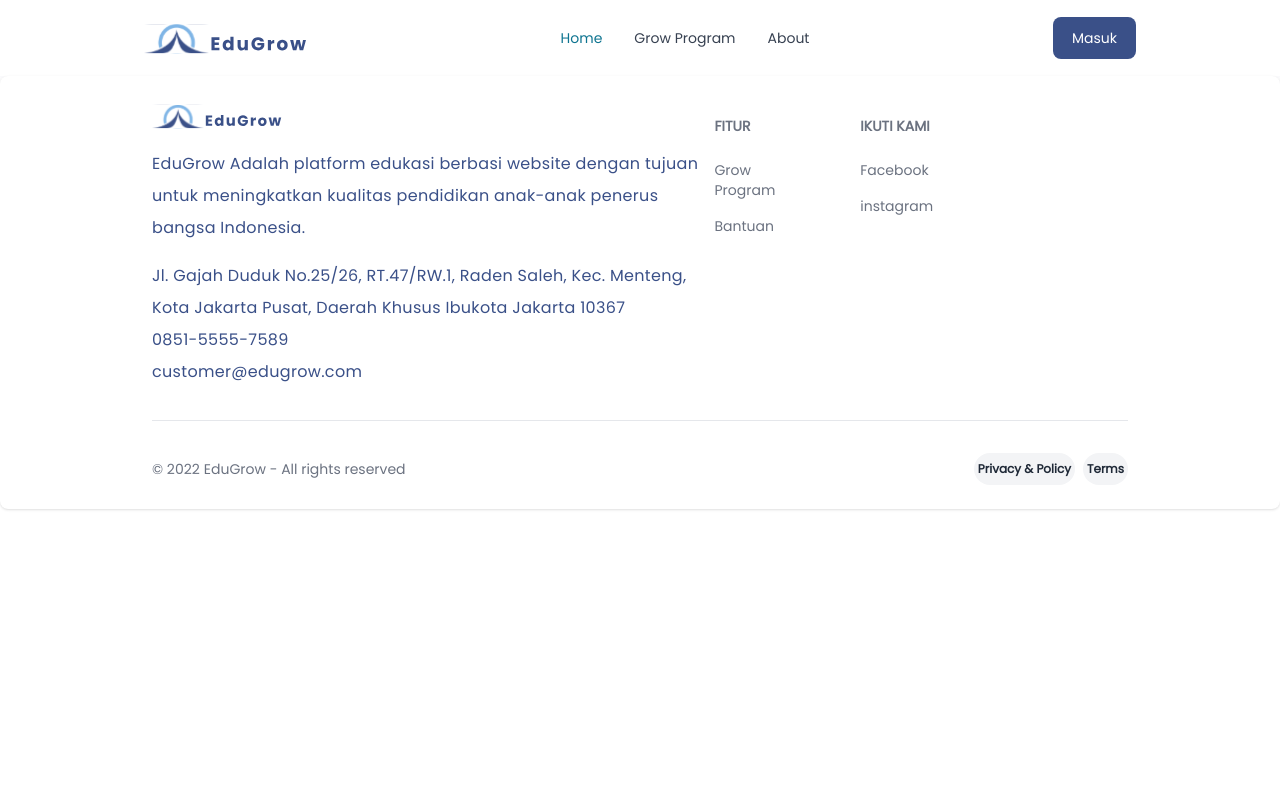
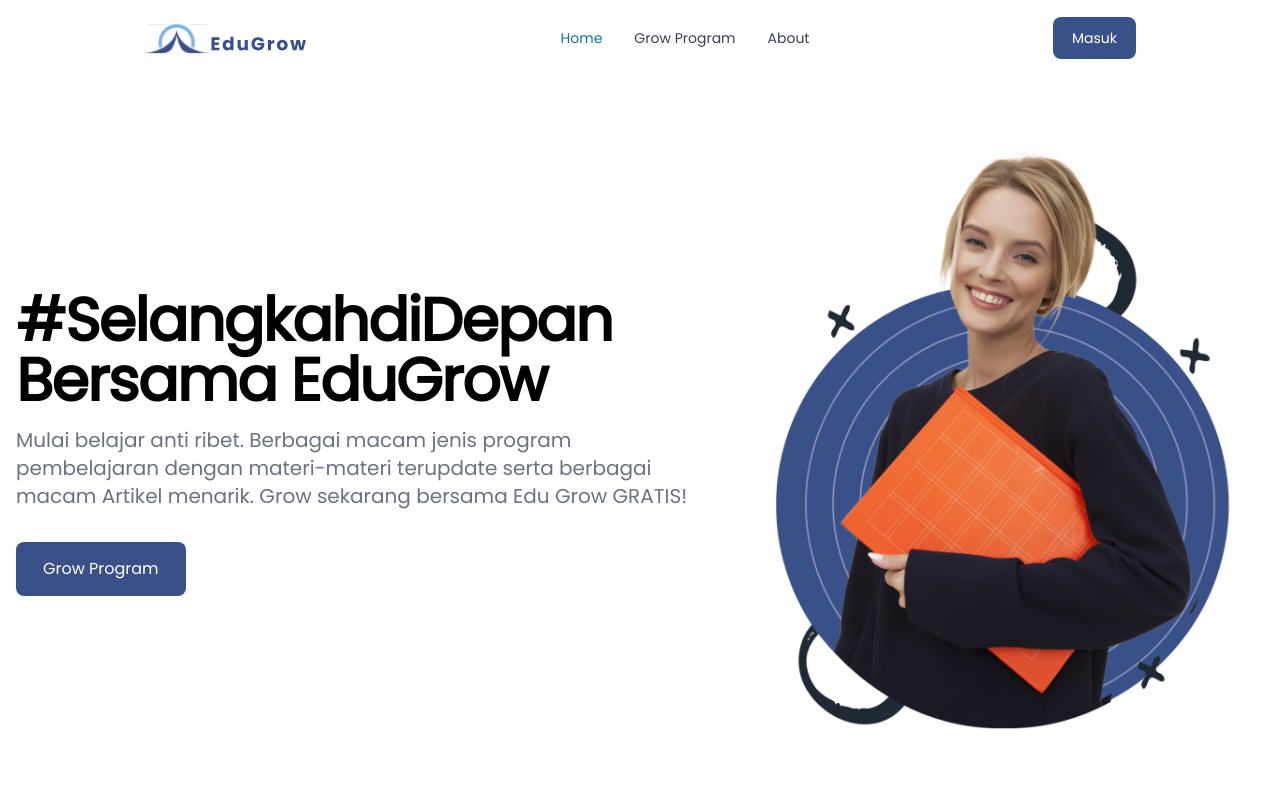
Before and after one commit to Skilvul-FE-13/edu-grow-reactjs, a React (Vite) app: page /about in a window 1280 px wide. Shown: the top 800 px of the page. Built offline with nearby package versions, Linux system fonts and the light colour scheme.

Commit message:
add About CTA

```diff
--- a/src/pages/About/About.jsx
+++ b/src/pages/About/About.jsx
@@ -1,5 +1,7 @@
 import { Fragment } from "react";
 import { Helmet } from "react-helmet";
+import AboutCTA from "./AboutCTA";
+import PartnerSection from "../../components/Layout/PartnerSection/PartnerSection";
 
 const titleTag = "About | EduGrow.id";
 const metaDesc = "Majukan Bangsa";
@@ -13,6 +15,9 @@ export default function About() {
                 <meta name="description" content={metaDesc} />
             </Helmet>
 
+            <AboutCTA />
+            <PartnerSection variant={"primary"} />
+
             {/* Export Bagian Lain, contoh di Home.jsx */}
         </Fragment>
     );
--- a/src/pages/About/AboutCTA.jsx
+++ b/src/pages/About/AboutCTA.jsx
@@ -0,0 +1,28 @@
+import { Button } from "flowbite-react";
+import "./styleAbout.css";
+
+export default function AboutCTA() {
+    return (
+        <section className="dark:bg-gray-900 bg-white">
+            <div className="mx-auto grid max-w-screen-xl px-4 py-8 lg:grid-cols-12 lg:gap-8 lg:py-16 xl:gap-0">
+                <div className="mr-auto place-self-center lg:col-span-7">
+                    <h1 className="dark:text-white mb-4 max-w-2xl text-4xl font-extrabold leading-none tracking-tight md:text-5xl xl:text-6xl">
+                        #SelangkahdiDepan Bersama EduGrow
+                    </h1>
+                    <p className="dark:text-gray-400 mb-6 max-w-2xl font-light text-gray-500 md:text-lg lg:mb-8 lg:text-xl">
+                        Mulai belajar anti ribet. Berbagai macam jenis program
+                        pembelajaran dengan materi-materi terupdate serta
+                        berbagai macam Artikel menarik. Grow sekarang bersama
+                        Edu Grow GRATIS!
+                    </p>
+                    <Button className="btn" size={"xl"}>
+                        Grow Program
+                    </Button>
+                </div>
+                <div className="hidden lg:col-span-5 lg:mt-0 lg:flex">
+                    <img src="/images/home-heroCTA.png" alt="mockup" />
+                </div>
+            </div>
+        </section>
+    );
+}
```
Also changed, not shown: public/images/About-heroCTA.png (added).
